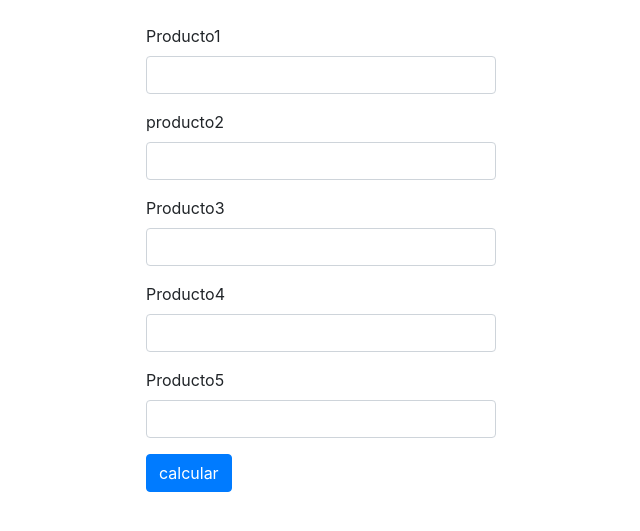
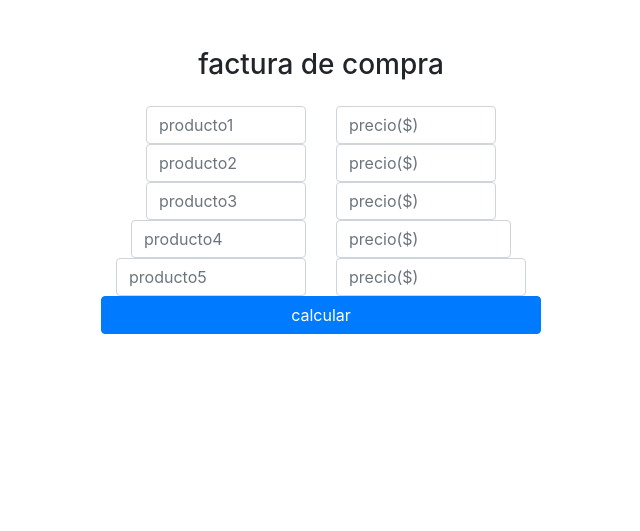
Before and after one commit to valeriagaviriaguerra/taller1, a PHP site: page / in a window 1280 px wide. Shown: the part 56-587 px from the top of the page, without its empty margins (319-959 px from the left). Run offline with PHP 8.4, Linux system fonts and the light colour scheme.

Commit message:
cambio de formulario

```diff
--- a/index.php
+++ b/index.php
@@ -33,30 +33,49 @@
     <main>
 
           <div class="container text-purple">
-                <div class="row justify-content-center">
+              <div class="row justify-content-center mt-5">
                    <div class="col-4">
-                        <form action=""class="mt-4" >
-                        <div class="form-group">
-                                <label for="producto1">Producto1</label>
-                                <input type="text" class="form-control" id="producto1">
+                   <form>
+                   <h3 class="text-center mb-4">factura de compra</h3>
+                     <div class="row">
+                      <div class="col">
+                        <input type="text" class="form-control" placeholder="producto1">
                         </div>
-                           <div class="form-group">
-                                <label for="producto2">producto2</label>
-                                <input type="text" class="form-control" id="producto2">
+                        <div class="col">
+                          <input type="number" class="form-control" placeholder="precio($)">
                         </div>
-                           <div class="form-group">
-                                <label for="producto3">Producto3</label>
-                                <input type="text" class="form-control" id="producto3">
                       </div>
-                           <div class="form-group">
-                                <label for="producto4">Producto4</label>
-                                <input type="text" class="form-control" id="producto4">
+                      <div class="row">
+                      <div class="col">
+                        <input type="text" class="form-control" placeholder="producto2">
                         </div>
-                           <div class="form-group">
-                                <label for="producto5">Producto5</label>
-                                <input type="text" class="form-control" id="producto5">
+                        <div class="col">
+                          <input type="number" class="form-control" placeholder="precio($)">
                         </div>
-                           <button type="submit" class="btn btn-primary">calcular</button>
+                      </div>
+                      <div class="row">
+                      <div class="col">
+                        <input type="text" class="form-control" placeholder="producto3">
+                        </div>
+                        <div class="col">
+                          <input type="number" class="form-control" placeholder="precio($)">
+                        </div>
+                        <div class="row">
+                      <div class="col">
+                        <input type="text" class="form-control" placeholder="producto4">
+                        </div>
+                        <div class="col">
+                          <input type="number" class="form-control" placeholder="precio($)">
+                        </div>
+                        <div class="row">
+                      <div class="col">
+                        <input type="text" class="form-control" placeholder="producto5">
+                        </div>
+                        <div class="col">
+                          <input type="number" class="form-control" placeholder="precio($)">
+                        </div>
+                    </form>
+                  <button type="submit" class="btn btn-primary btn-block">calcular</button>
                 </form>
               </div>
              </div>
```
Lines whose indentation alone changed are shown as unchanged.
